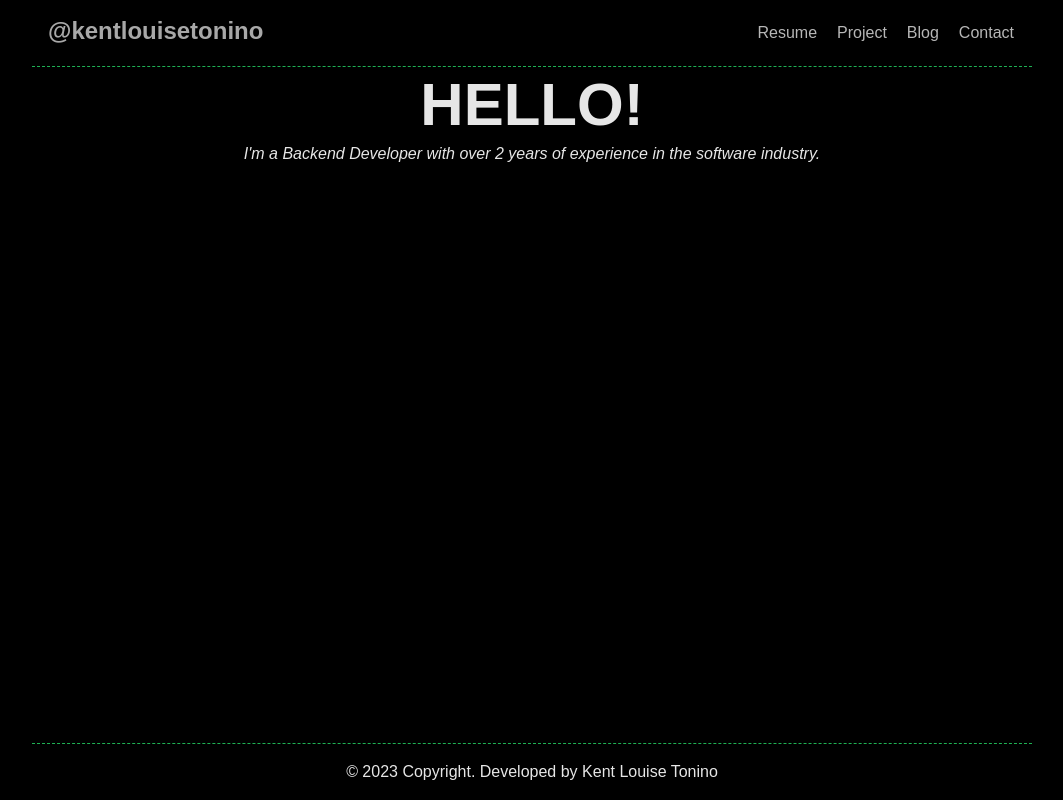
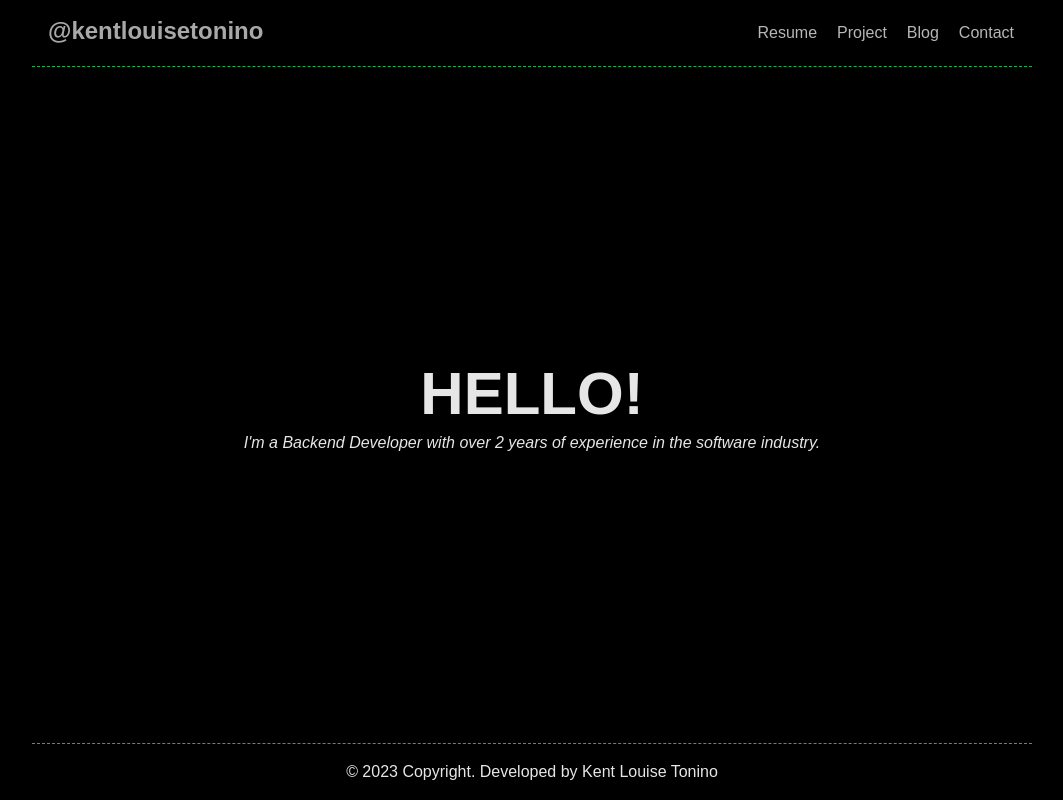
Before and after one commit to kentlouisetonino/kentlouisetonino, a Next.js app: page / in a window 1280 px wide. Shown: the whole page, without its empty margins (108-1171 px from the left). Built offline with nearby package versions, Linux system fonts and the light colour scheme; a web font is replaced by a local one.

Commit message:
fix the landing page

```diff
--- a/src/libs/ui/Bannner/Banner.tsx
+++ b/src/libs/ui/Bannner/Banner.tsx
@@ -6,18 +6,20 @@ const footerHeight = '57px';
 export default function Banner() {
   return (
     <div
-      className="lg:w-[640px] mx-auto text-center"
+      className="lg:w-[640px] mx-auto flex align-middle items-center"
       style={{ height: `calc(100vh - ${navbarHeight} - ${footerHeight})` }}
     >
+      <div className="text-center w-full">
         <TitleText
           value="HELLO!"
           size="xlarge"
-        className="text-white/90 font-black block"
+          className="text-white/90 font-black"
         />
         <p className="italic text-white/90">
           I&#39;m a Backend Developer with over 2 years of experience in the
           software industry.
         </p>
       </div>
+    </div>
   );
 }
```
Lines whose indentation alone changed are shown as unchanged.
